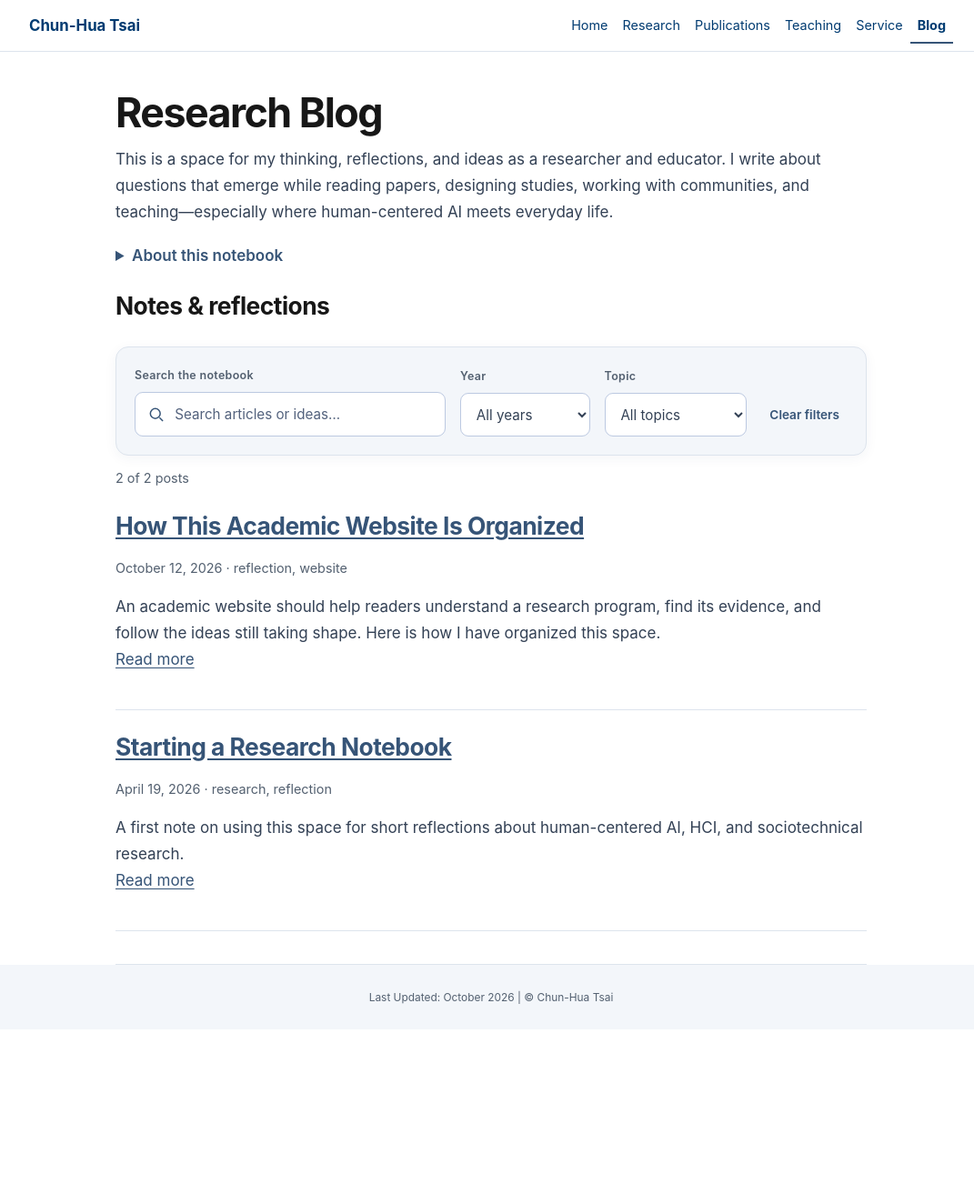
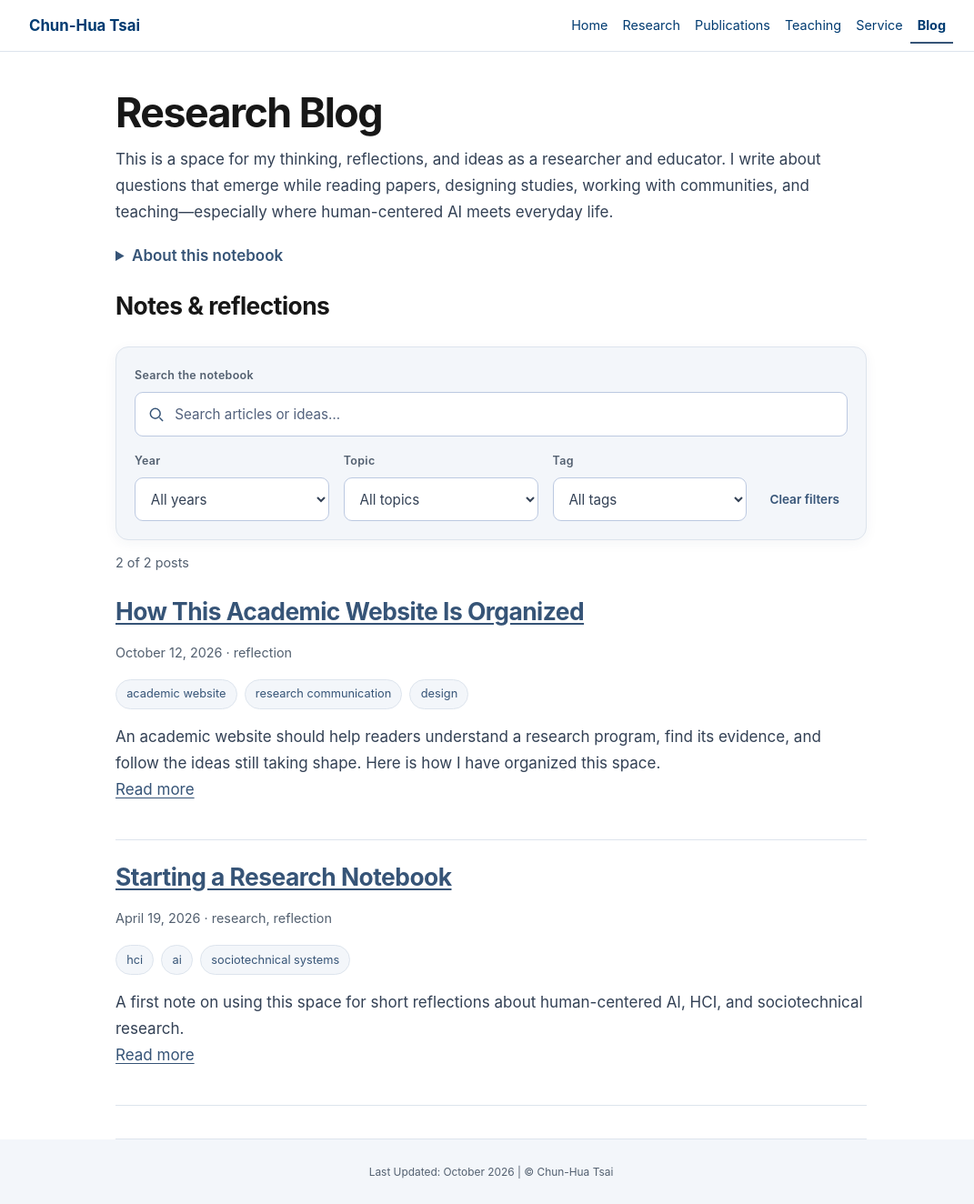
Before and after one commit to chunhuatsai/chunhuatsai.github.io, a Jekyll site: the page built from blog.html, in a window 1280 px wide. Shown: the whole page at 91% size, without its empty margins (100-1171 px from the left). Built offline with Jekyll 4.4.1, drawn with Linux system fonts in a browser that asks for light colours; before the commit the page ends 1132 px from its top, so only the background shows below that.

Commit message:
revisions 20261011

```diff
--- a/assets/blog.js
+++ b/assets/blog.js
@@ -4,6 +4,7 @@
   const search = form.querySelector('#blog-search');
   const year = form.querySelector('#blog-year');
   const topic = form.querySelector('#blog-topic');
+  const tag = form.querySelector('#blog-tag');
   const status = document.querySelector('#blog-filter-status');
   const posts = [...document.querySelectorAll('.post-list-item[data-year]')];
   function update() {
@@ -12,7 +13,8 @@
     posts.forEach(post => {
       const text = post.dataset.search.toLocaleLowerCase();
       const topics = JSON.parse(post.dataset.topics);
-      post.hidden = !terms.every(term => text.includes(term)) || (year.value && post.dataset.year !== year.value) || (topic.value && !topics.includes(topic.value));
+      const tags = JSON.parse(post.dataset.tags);
+      post.hidden = !terms.every(term => text.includes(term)) || (year.value && post.dataset.year !== year.value) || (topic.value && !topics.includes(topic.value)) || (tag.value && !tags.includes(tag.value));
       if (!post.hidden) count++;
     });
     status.textContent = count ? `${count} of ${posts.length} posts` : 'No matching posts. Try another search or clear the filters.';
@@ -22,5 +24,18 @@
   form.addEventListener('submit', e => e.preventDefault());
   form.addEventListener('input', update);
   form.addEventListener('reset', () => setTimeout(update, 0));
+  const initialTag = new URLSearchParams(window.location.search).get('tag');
+  if ([...tag.options].some(option => option.value === initialTag)) tag.value = initialTag;
+  document.querySelectorAll('.post-tags a').forEach(link => {
+    link.addEventListener('click', event => {
+      event.preventDefault();
+      search.value = '';
+      year.value = '';
+      topic.value = '';
+      tag.value = link.dataset.tag;
+      update();
+      form.scrollIntoView({block:'start'});
+    });
+  });
   update();
 })();
--- a/assets/site.css
+++ b/assets/site.css
@@ -156,3 +156,10 @@ footer.bg-light { background:var(--wash)!important; }
 .blog-figure { margin:2rem 0; }
 .blog-figure img { display:block; width:100%; height:auto; border:1px solid var(--line); border-radius:10px; }
 .blog-figure figcaption { color:var(--muted); font-size:.85rem; line-height:1.5; margin-top:.7rem; }
+
+.blog-filters { grid-template-columns:minmax(0,1fr) minmax(0,1fr) minmax(0,1fr) auto; }
+.blog-filters .search-field { grid-column:1 / -1; }
+.post-tags { display:flex; flex-wrap:wrap; gap:.5rem; padding:0; margin:.75rem 0 1rem; list-style:none; }
+.post-tags a { display:inline-block; padding:.3rem .7rem; border:1px solid var(--line); background:var(--wash); border-radius:999px; font-size:.8rem; text-decoration:none; }
+.post-tags a:hover { background:#E8EEF9; color:var(--hover); border-color:var(--accent); }
+@media (max-width:767px) { .blog-filters { grid-template-columns:1fr 1fr; } .blog-filters .filter-reset { grid-column:auto; align-self:end; } }
--- a/blog.html
+++ b/blog.html
@@ -16,16 +16,17 @@ permalink: /blog/
     <h2 class="mt-4">Notes &amp; reflections</h2>
 
     {% if site.posts.size > 0 %}
-      <form class="publication-filters" id="blog-filters" hidden role="search" aria-label="Search blog posts">
+      <form class="publication-filters blog-filters" id="blog-filters" hidden role="search" aria-label="Search blog posts">
         <div class="search-field"><label for="blog-search">Search the notebook</label><div class="search-input-wrap"><svg width="20" height="20" aria-hidden="true" viewBox="0 0 24 24" fill="none" stroke="currentColor" stroke-width="1.8"><circle cx="10.5" cy="10.5" r="6.5"/><path d="m16 16 4.5 4.5"/></svg><input id="blog-search" type="search" placeholder="Search articles or ideas…"></div></div>
         <div><label for="blog-year">Year</label><select id="blog-year"><option value="">All years</option>{% assign years = '' | split: ',' %}{% for post in site.posts %}{% assign year = post.date | date: '%Y' %}{% unless years contains year %}<option value="{{ year }}">{{ year }}</option>{% assign years = years | push: year %}{% endunless %}{% endfor %}</select></div>
         <div><label for="blog-topic">Topic</label><select id="blog-topic"><option value="">All topics</option>{% assign topics = site.categories | sort %}{% for topic in topics %}<option value="{{ topic[0] | escape }}">{{ topic[0] | capitalize | escape }}</option>{% endfor %}</select></div>
+        <div><label for="blog-tag">Tag</label><select id="blog-tag"><option value="">All tags</option>{% assign tags = site.tags | sort %}{% for tag in tags %}<option value="{{ tag[0] | escape }}">{{ tag[0] | replace: '-', ' ' | escape }}</option>{% endfor %}</select></div>
         <button type="reset" class="btn filter-reset">Clear filters</button>
       </form>
       <p id="blog-filter-status" class="post-meta" role="status" hidden></p>
       <div class="post-list">
         {% for post in site.posts %}
-          <article class="post-list-item" data-year="{{ post.date | date: '%Y' }}" data-topics="{{ post.categories | jsonify | escape }}" data-search="{{ post.title | append: ' ' | append: post.content | strip_html | normalize_whitespace | escape }} {{ post.tags | join: ' ' | escape }}">
+          <article class="post-list-item" data-year="{{ post.date | date: '%Y' }}" data-topics="{{ post.categories | jsonify | escape }}" data-tags="{{ post.tags | jsonify | escape }}" data-search="{{ post.title | append: ' ' | append: post.content | strip_html | normalize_whitespace | escape }} {{ post.tags | join: ' ' | escape }}">
             <h2><a href="{{ post.url | relative_url }}">{{ post.title }}</a></h2>
             <p class="post-meta">
               {{ post.date | date: "%B %-d, %Y" }}
@@ -33,6 +34,11 @@ permalink: /blog/
                 · {{ post.categories | join: ", " }}
               {% endif %}
             </p>
+            {% if post.tags.size > 0 %}
+            <ul class="post-tags" aria-label="Article tags">
+              {% for tag in post.tags %}<li><a href="{{ '/blog/' | relative_url }}?tag={{ tag | url_encode }}" data-tag="{{ tag | escape }}">{{ tag | replace: '-', ' ' | escape }}</a></li>{% endfor %}
+            </ul>
+            {% endif %}
             {{ post.excerpt }}
             <p><a href="{{ post.url | relative_url }}">Read more</a></p>
           </article>
```
Also changed, not shown: _posts/2026-10-12-how-this-academic-website-is-organized.md (+1 -1 lines), 1 other file.
